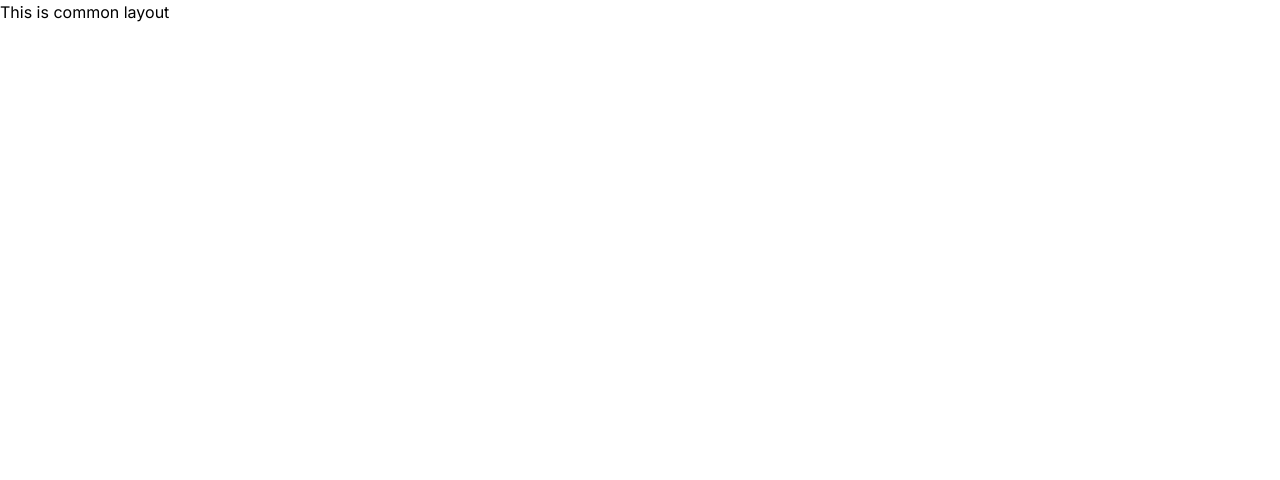
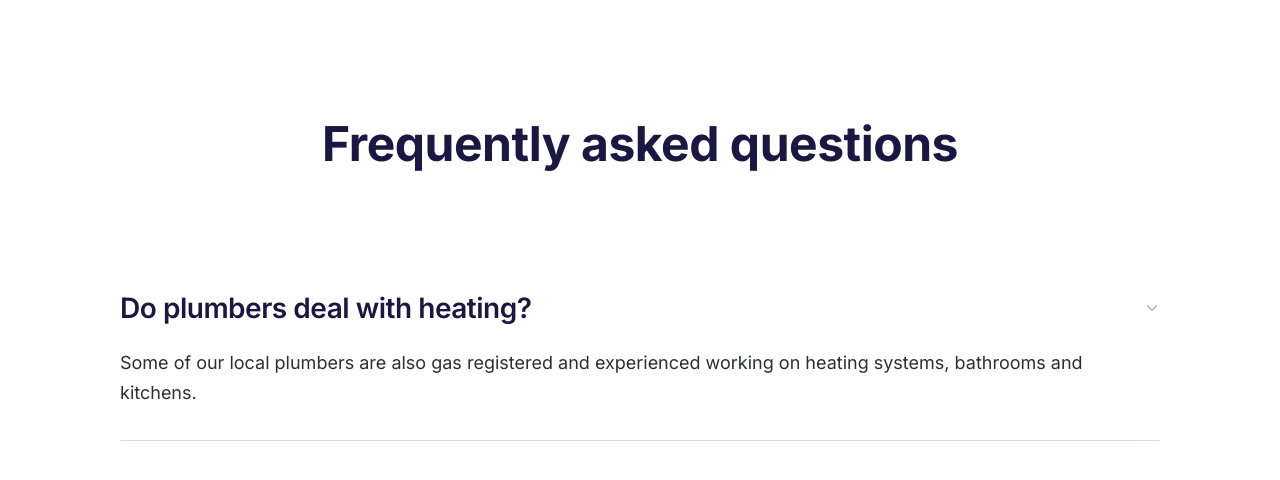
Before and after one commit to jahidhasan136/task-one-wearecrx, a Next.js app: page / in a window 1280 px wide. Shown: the top 480 px of the page. Built offline with nearby package versions, Linux system fonts and the light colour scheme.

Commit message:
create accordion style or make section title are dynamic

```diff
--- a/src/app/(withCommonLayout)/page.tsx
+++ b/src/app/(withCommonLayout)/page.tsx
@@ -1,10 +1,11 @@
 import React from "react";
+import Questions from "../components/questions/Questions";
 
 const page = () => {
   return (
-    <div>
-      <h1 className="xs:hidden md:flex">This is common layout</h1>
-    </div>
+    <>
+      <Questions />
+    </>
   );
 };
 
--- /dev/null
+++ b/src/app/components/questions/Questions.tsx
@@ -0,0 +1,20 @@
+import React from "react";
+import Accordion from "../ui/Accordion";
+import SectionHeader from "../ui/SectionHeader";
+
+const Questions = () => {
+  return (
+    <>
+      {/* Dynamic Title */}
+      <SectionHeader
+        headerTitle="Frequently asked questions
+"
+      />
+
+      {/* Accordion */}
+      <Accordion />
+    </>
+  );
+};
+
+export default Questions;
--- /dev/null
+++ b/src/app/components/ui/Accordion.tsx
@@ -0,0 +1,21 @@
+import React from "react";
+import { IoIosArrowDown } from "react-icons/io";
+
+const Accordion = () => {
+  return (
+    <div className="mt-[120px] grid gap-5 border-b pb-8 border-border">
+      <div className="flex items-center justify-between">
+        <h2 className="font-semibold text-[28px] leading-10 tracking-[-0.48px] text-blackFontH">
+          Do plumbers deal with heating?
+        </h2>
+        <IoIosArrowDown className="text-arrow" />
+      </div>
+      <p className="font-normal text-lg leading-[30px] text-blackFontP">
+        Some of our local plumbers are also gas registered and experienced
+        working on heating systems, bathrooms and kitchens.
+      </p>
+    </div>
+  );
+};
+
+export default Accordion;
--- /dev/null
+++ b/src/app/components/ui/SectionHeader.tsx
@@ -0,0 +1,15 @@
+import React from "react";
+
+interface SectionHeaderProps {
+  headerTitle: string;
+}
+
+const SectionHeader: React.FC<SectionHeaderProps> = ({ headerTitle }) => {
+  return (
+    <div className="font-bold text-5xl text-center text-blackFontH tracking-[-0.48px]">
+      {headerTitle}
+    </div>
+  );
+};
+
+export default SectionHeader;
--- a/src/app/globals.css
+++ b/src/app/globals.css
@@ -12,9 +12,14 @@
   --breakpoint-md: 768px;
   --breakpoint-lg: 1024px;
   --breakpoint-xl: 1536px;
+  --color-blackFontH: #1b1743;
+  --color-blackFontP: #2a2f32;
+  --color-arrow: #aab6b5;
+  --color-border: #d4dbe0;
 }
 
 body {
   font-family: var(--font-inter), sans-serif;
   background-color: var(--color-background);
+  padding: 120px;
 }
```
Also changed, not shown: package.json (+6 -5 lines), 1 other file (tests, documents, lock files or other folders).
